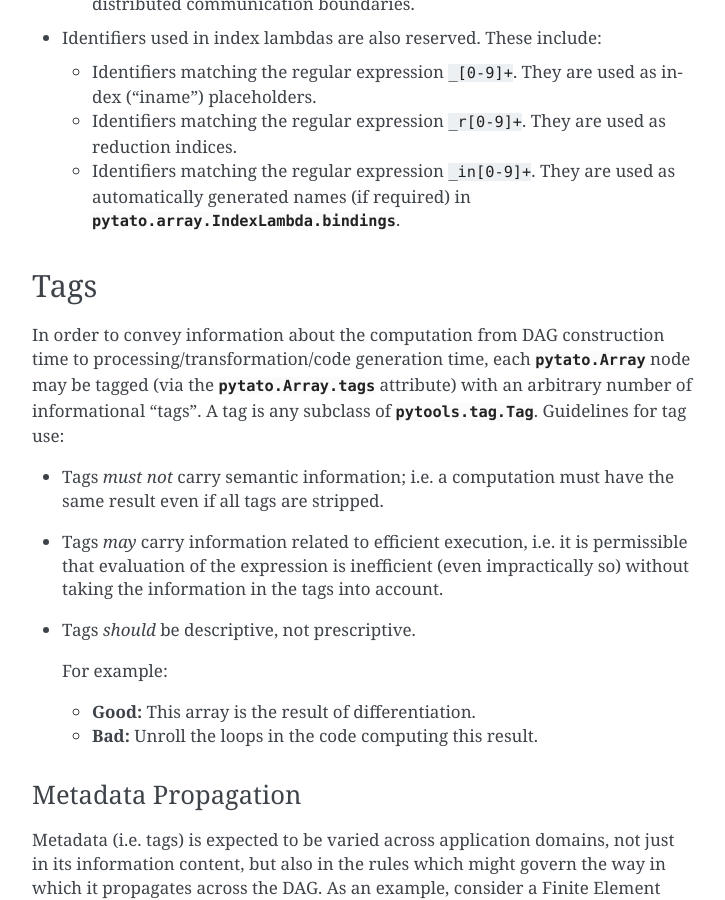
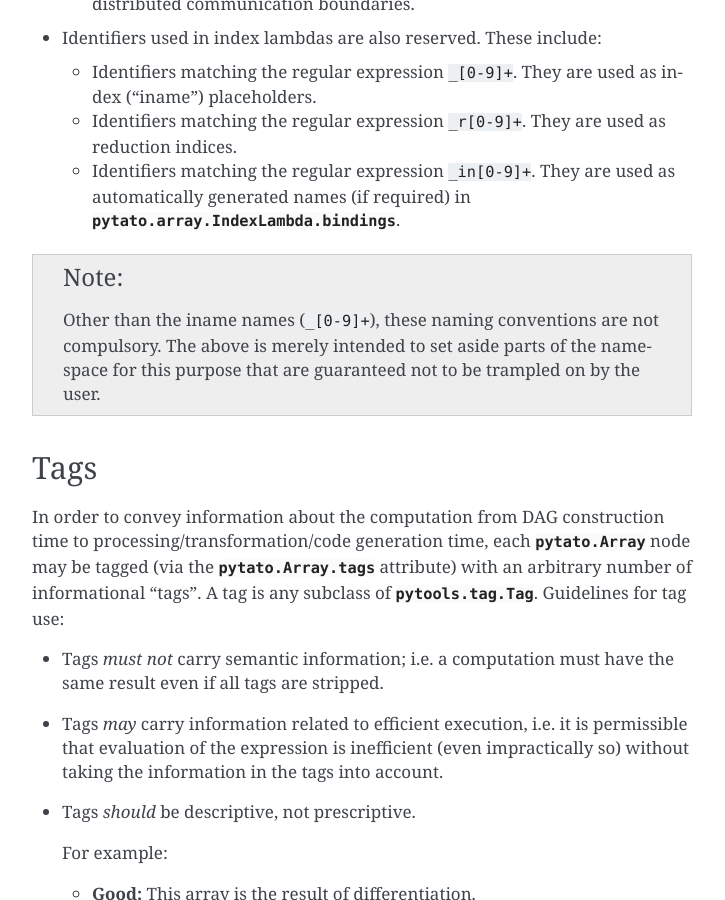
Before and after one commit to inducer/pytato, a Sphinx documentation site: the page built from doc/design.rst, in a window 1280 px wide and 900 px high, scrolled down 3209 px. Shown: the whole window, without its empty margins (388-1113 px from the left). Built offline with Sphinx 7.4.7, drawn with Linux system fonts in a browser that asks for light colours.

Commit message:
Design: clarify that reserved namespaces are not mandatory

```diff
--- a/doc/design.rst
+++ b/doc/design.rst
@@ -169,6 +169,13 @@ Reserved Identifiers
         as automatically generated names (if required) in
         :attr:`pytato.array.IndexLambda.bindings`.
 
+
+.. note::
+
+    Other than the iname names (``_[0-9]+``), these naming conventions are not
+    compulsory. The above is merely intended to set aside parts of the namespace
+    for this purpose that are guaranteed not to be trampled on by the user.
+
 Tags
 ----
 
```
